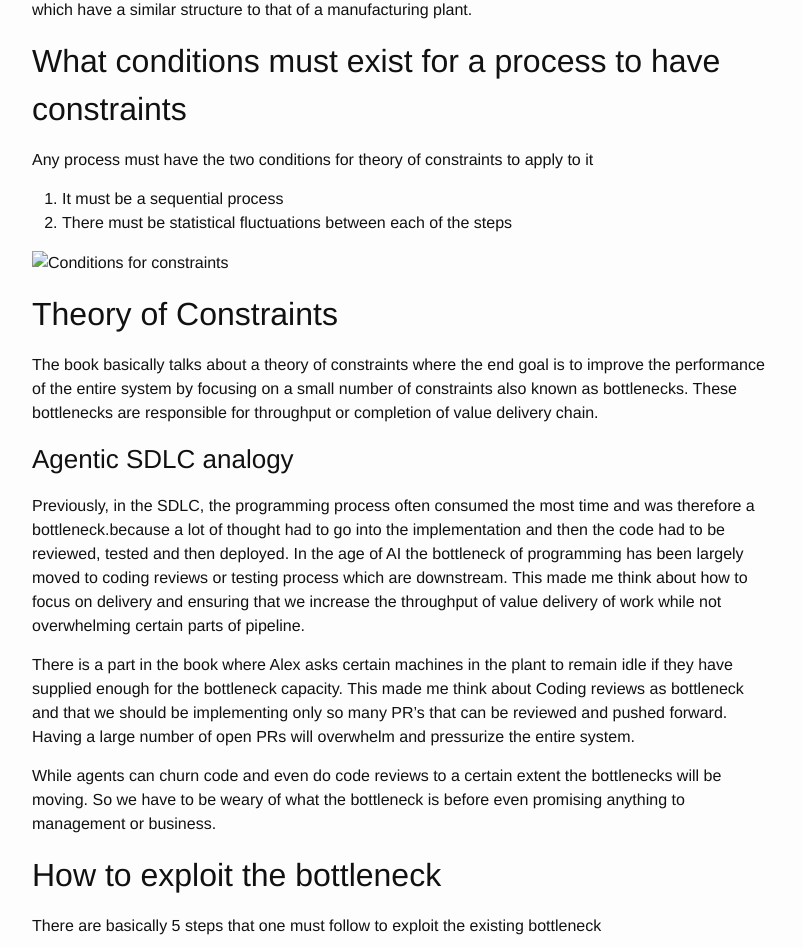
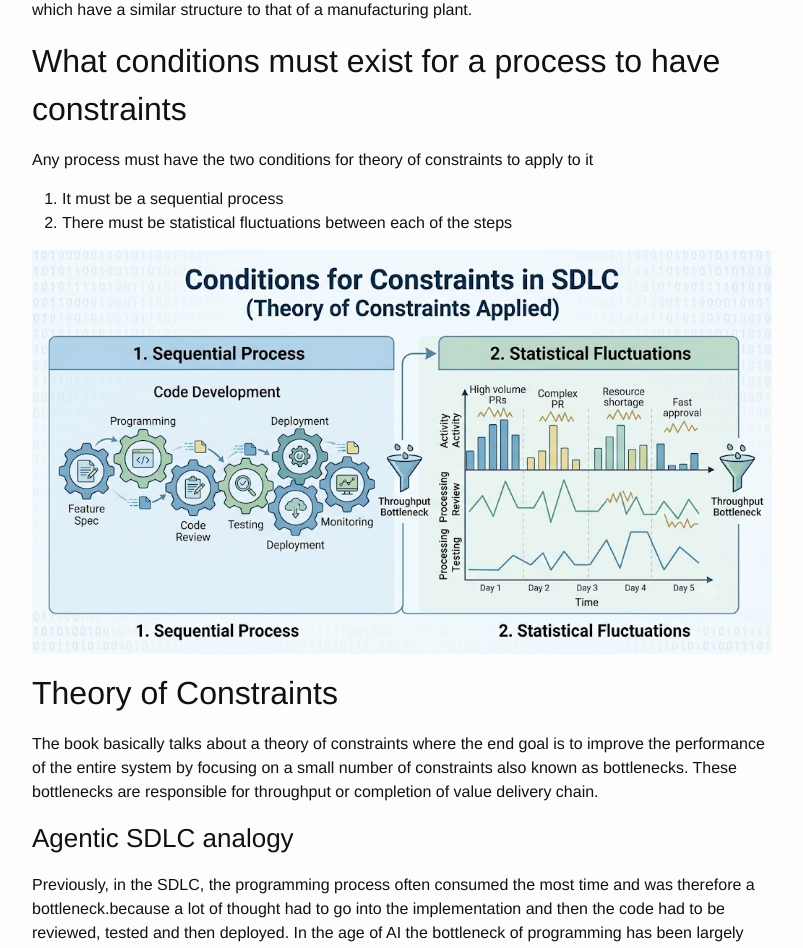
Before and after one commit to AbinavRavi/AbinavRavi.github.io, a Jekyll site: the page built from _posts/2026-09-06-Theory-of-constraints.markdown, in a window 1280 px wide. Shown: the part 745-1693 px from the top of the page, without its empty margins (238-1041 px from the left). Built offline with Jekyll 4.4.1, drawn with Linux system fonts in a browser that asks for light colours; nearby versions of some CDN libraries; comment, search, counter and statistics services are not loaded; grey boxes are pictures that could not be loaded.

```diff
--- a/_posts/2026-09-06-Theory-of-constraints.markdown
+++ b/_posts/2026-09-06-Theory-of-constraints.markdown
@@ -24,7 +24,7 @@ Any process must have the two conditions for theory of constraints to apply to i
 1. It must be a sequential process
 2. There must be statistical fluctuations between each of the steps
 
-![Conditions for constraints](../assets/TOC_1.jpg)
+![Conditions for constraints](</assets/TOC_1.jpg>)
 
 ## Theory of Constraints
 
@@ -41,7 +41,7 @@ While agents can churn code and even do code reviews to a certain extent the bot
 
 There are basically 5 steps that one must follow to exploit the existing bottleneck
 
-![5 Steps](../assets/TOC_2.png)
+![5 Steps](</assets/TOC_2.png>)
 
 1. Identify the system constraint
 2. Exploit the system constraint
```
